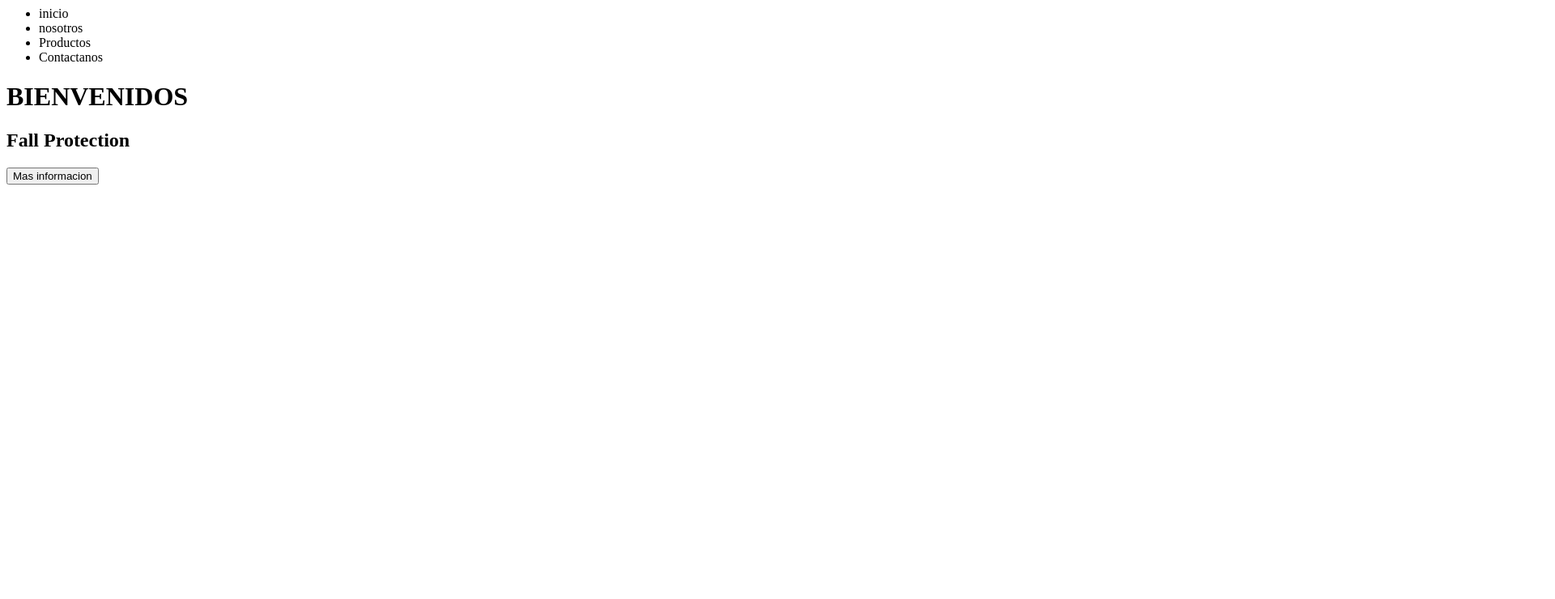
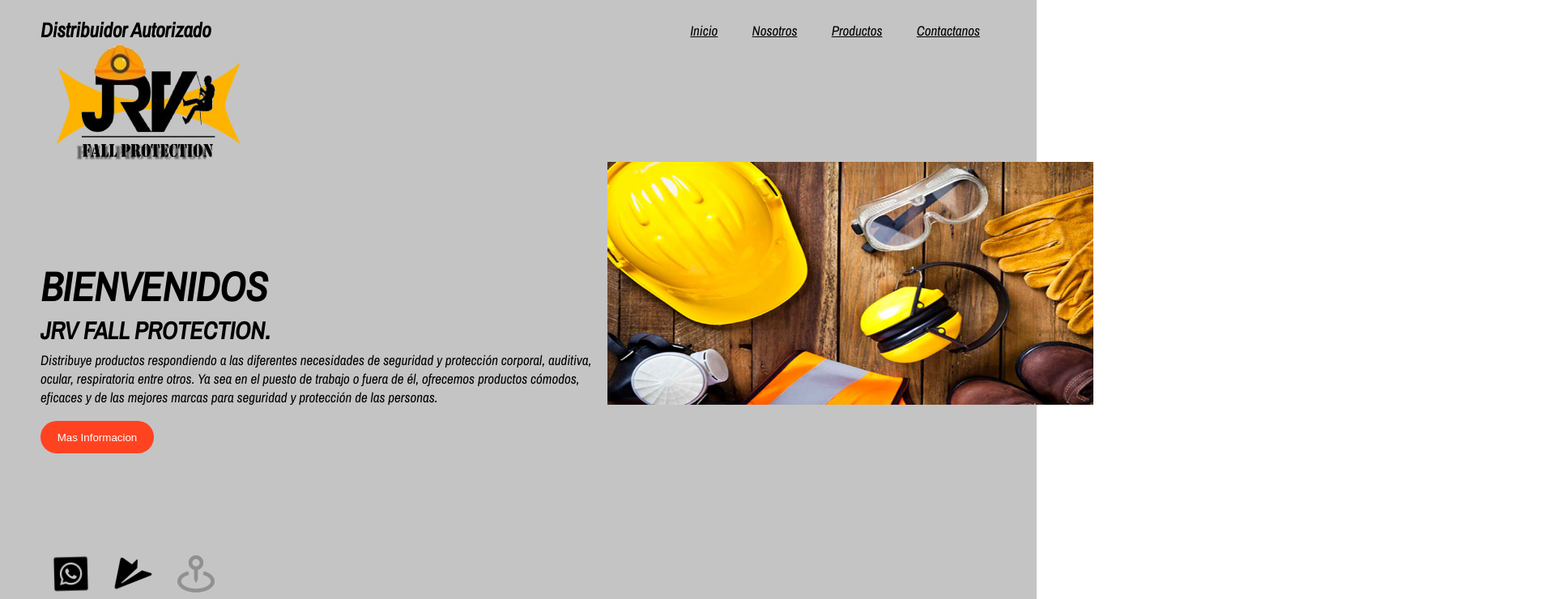
Before and after one commit to MiguelAdrianReyesChavez/sample-remoto, a plain HTML site: page index.html in a window 1280 px wide. Shown: the top 740 px of the page at 81% size, 1920 px wide, since content can reach past the window. Drawn offline with nearby package versions, Linux system fonts and the light colour scheme; files whose address does not match are found by name.

Commit message:
initial project strusture

```diff
--- /dev/null
+++ b/_css/style.css
@@ -0,0 +1,127 @@
+*{
+ padding: 0;
+ margin: 0;
+ box-sizing: border-box;
+}
+html{
+	font-size: 62.5%;
+}
+.container{
+   	height: 100vh;
+	width: 100%;
+	min-width: 1200px;
+	background-color: #c4c4c4;
+	font-family: 'Archivo Narrow', sans-serif;
+    position: relative;
+}
+.logo{
+	font-weight: 600;
+	font-size: 2.5rem;
+}
+nav{
+	width: 100%;
+	display: flex;
+	align-content: center;
+	justify-content: space-between;
+	padding: 20px 50px;
+}
+ul li{
+	display: inline-block;
+	list-style: none;
+	text-decoration: underline;
+	padding: 6px 20px;
+	font-weight: 500;
+	font-size: 1.7rem;
+	transition: all 0.3s ease 0s;
+	cursor: pointer;
+}
+ul li:hover{
+	border-radius: 20px;
+	text-decoration: none;
+    background-color: #ff4321;
+    color: #fff;
+
+}
+header{
+	position: absolute;
+	bottom: 30%;
+	padding: 0 50px;
+}
+header h1{
+	font-size: 5rem;
+}
+header h2{
+	font-size: 3rem;
+}
+header p{
+	margin-top: 5px;
+	margin-bottom: 5px;
+	font-size: 1.7rem;
+}
+header button{
+	padding: 0 5px;
+	width: 140px;
+	outline: none;
+	border: 0;
+	height: 40px;
+	font-weight: 400;
+	background-color: #ff4321;
+	transition: width 0.5s;
+	cursor: pointer;
+	border-radius: 20px;
+	color: #fff;
+}
+header button img{
+	display: none;
+}
+header button:hover{
+	display: block;
+}
+header button:hover{
+	display: flex;
+	justify-content: space-between;
+	align-content: center;
+	width: 160px;
+
+}
+.container .logotipo0{
+ position: absolute;
+ height: 800px;
+ width: 800px;
+ bottom: 0;
+ left: -200px;
+ top: -280px;
+ z-index: 999;
+}
+.container .sombra{
+	position: absolute;
+	height: 300px;
+    width: 300px;
+    bottom: 0;
+    left: 35px;
+    top: -20px;
+}
+.container .producto{
+	position: absolute;
+	height: 300px;
+    width: 600px;
+    bottom: 0;
+    left: 750px;
+    top: 200px;
+}
+.iconos{
+    position: absolute;
+	bottom: 8%;
+	padding: 0 50px;
+
+}
+.iconos > i{
+	font-size: 5.5rem;
+	padding: 0 10px;
+	transition: all 0.3s eas 0s;
+	cursor: pointer;
+}
+.iconos > i:hover{
+	color: #ff4321;
+
+}
--- a/index.html
+++ b/index.html
@@ -1,29 +1,41 @@
-<html>
+<!DOCTYPE html>
+<html lang="en">
 <head>
 	<meta charset="UTF-8">
 	<meta http-equiv="X-UA-Compatible" content="IE=egde">
 	<meta name="vienport" content="width=device-width, initial-scale=1.0">
-	<title>DRAFTS</title>
+	<title>sample</title>
+	<link href="_css/style.css" rel="stylesheet">
+	<link href="https://fonts.googleapis.com/css2?family=Archivo+Narrow:ital@1&family=Manrope&family=Yanone+Kaffeesatz:wght@200;400&display=swap" rel="stylesheet">
+	<link href='https://unpkg.com/boxicons@2.1.2/css/boxicons.min.css' rel='stylesheet'>
 </head>
 <body>
 	<div class="container">
-	 <nav>
+		<nav>
+			<p class= "logo">Distribuidor Autorizado</p>
 	 	<ul>
-	 		<li>inicio</li>
-	 	    <li>nosotros</li>
+	 		<li>Inicio</li>
+	 	    <li>Nosotros</li>
 	 	    <li>Productos</li>
 	 	    <li>Contactanos</li>
 	 	</ul>
 	 </nav>
      <header>
      	<h1>BIENVENIDOS</h1>
-     	<h2>Fall Protection</h2>
-     	<button>Mas informacion <imag src="C:\DRAFTS\sample\_imgs/rigth-arrow.svg" alt=""></button>
-
-
-     </header>
-
-     <img src="C:\DRAFTS\sample\_imgs/logotipo0.png">
+     	<h2>JRV FALL PROTECTION.</h2>
+     	 <p>Distribuye productos respondiendo a las diferentes necesidades de seguridad y protección corporal, auditiva,<br> ocular, respiratoria entre otros. Ya sea en el puesto de trabajo o fuera de él, ofrecemos productos cómodos,<br> eficaces y de las mejores marcas para seguridad y protección de las personas.
+     	 </p>
+     	 <br>
+     	 <button>Mas Informacion <img src="_imgs/arrow_right.svg" alt=""></button>
+        </header>
+        <img class="producto" src="_imgs/producto.png" alt="">
+        <img class="sombra"  src="_imgs/sombra.png" alt="">
+        <img class="logotipo0" src="_imgs/logotipo0.png" alt="">
+        <div class="iconos">
+        	<i class='bx bxl-whatsapp-square bx-tada' ></i>
+        	<i class='bx bxl-telegram bx-spin' ></i>
+        	<i class='bx bx-map-pin bx-flashing' ></i>
+        </div>
 
 	</div>
 </body>
```
Also changed, not shown: _css/style.css.txt (deleted), _imgs/arrow_right.svg (added), _imgs/producto.png (added), _imgs/right-arrow.png (deleted), _imgs/right-arrow.svg (deleted), _imgs/sombra.png (added), _imgs/whatsapp.svg (added).
